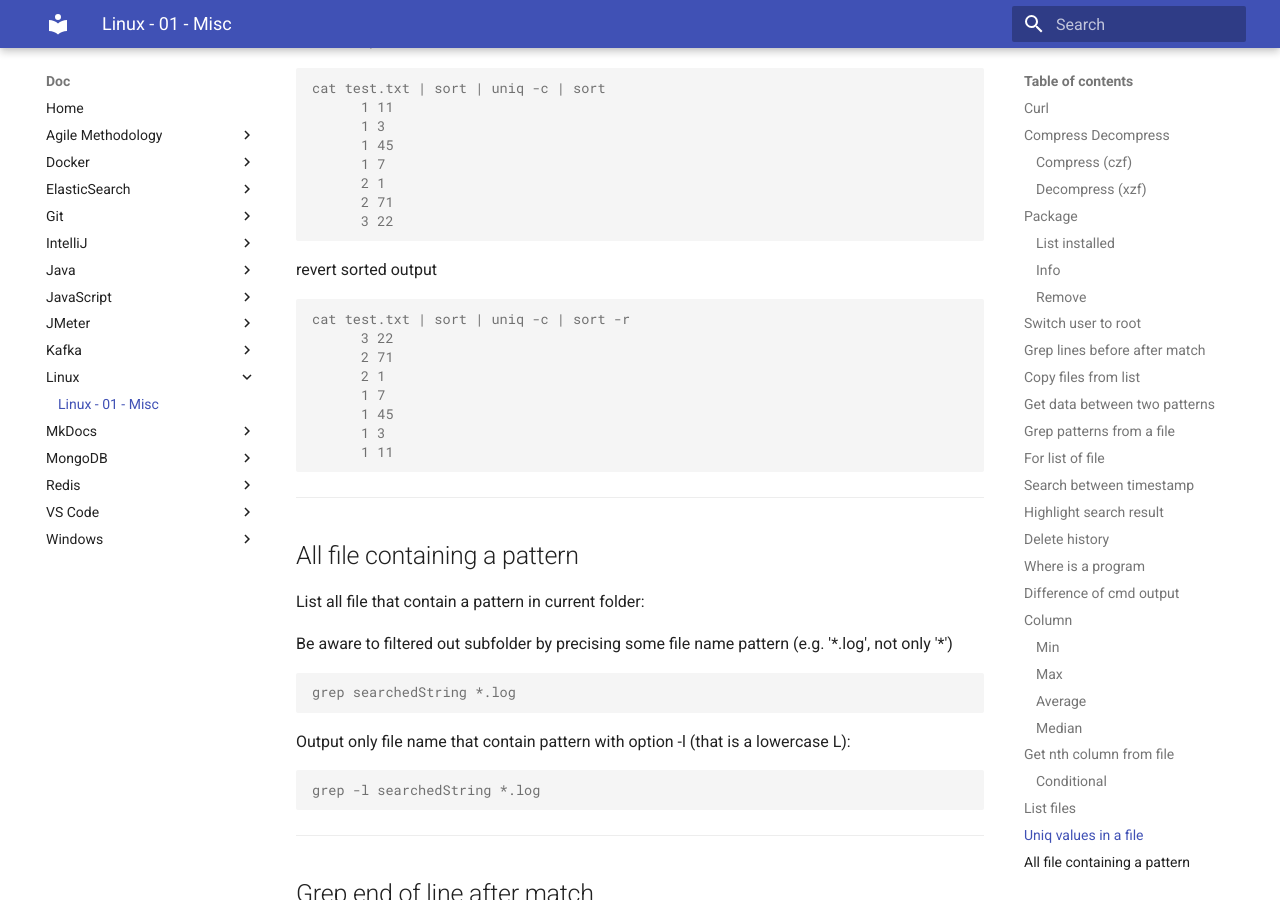
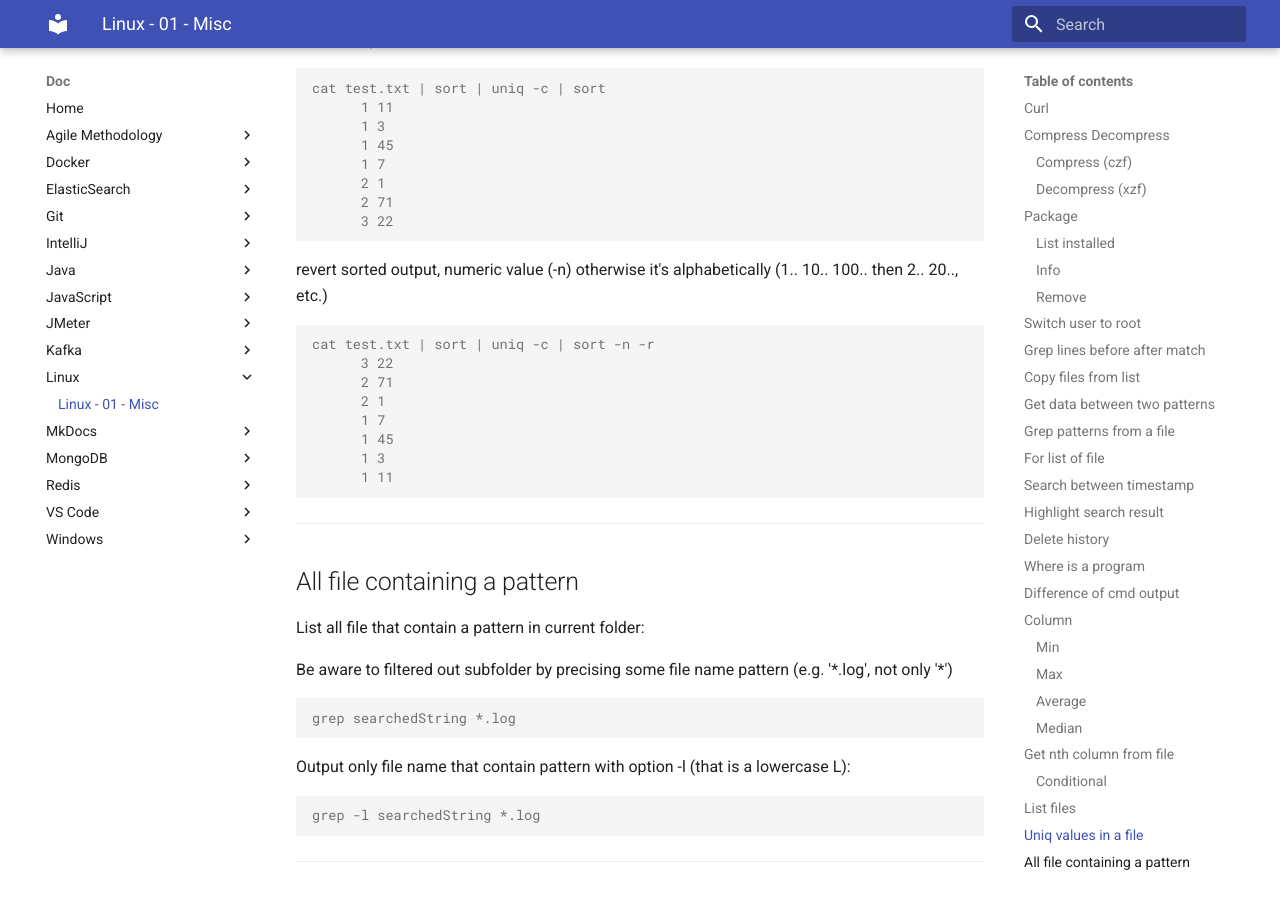
Before and after one commit to oldu73/doc, an MkDocs documentation site: the page built from docs/linux/1-linux-misc.md, in a window 1280 px wide and 900 px high, scrolled down 7657 px. Built offline with MkDocs 1.6.1 and Material for MkDocs 9.7.7, drawn with Linux system fonts in a browser that asks for light colours.

Commit message:
linux sort fix for numeric values

````diff
--- a/docs/linux/1-linux-misc.md
+++ b/docs/linux/1-linux-misc.md
@@ -407,10 +407,10 @@ cat test.txt | sort | uniq -c | sort
       3 22
 ```
 
-revert sorted output
+revert sorted output, numeric value (-n) otherwise it's alphabetically (1.. 10.. 100.. then 2.. 20.., etc.)
 
 ```console
-cat test.txt | sort | uniq -c | sort -r
+cat test.txt | sort | uniq -c | sort -n -r
       3 22
       2 71
       2 1
````
